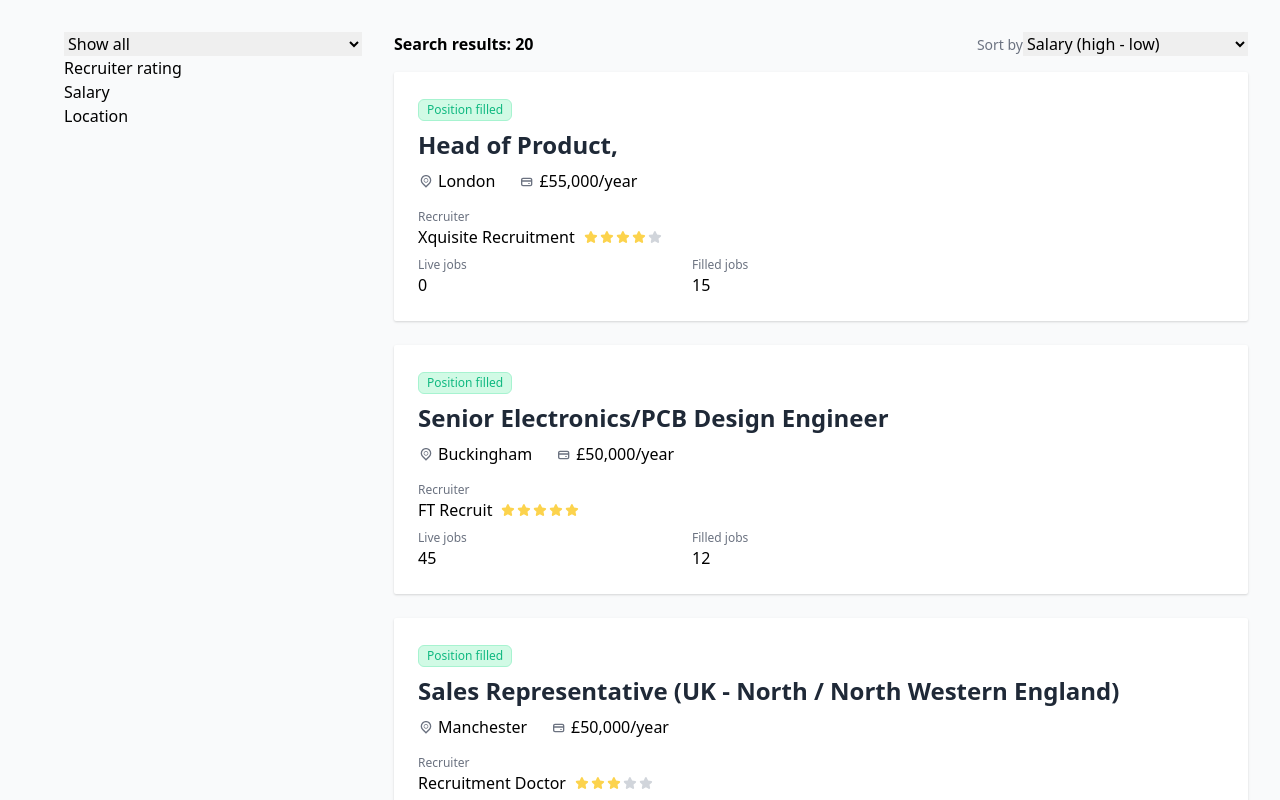
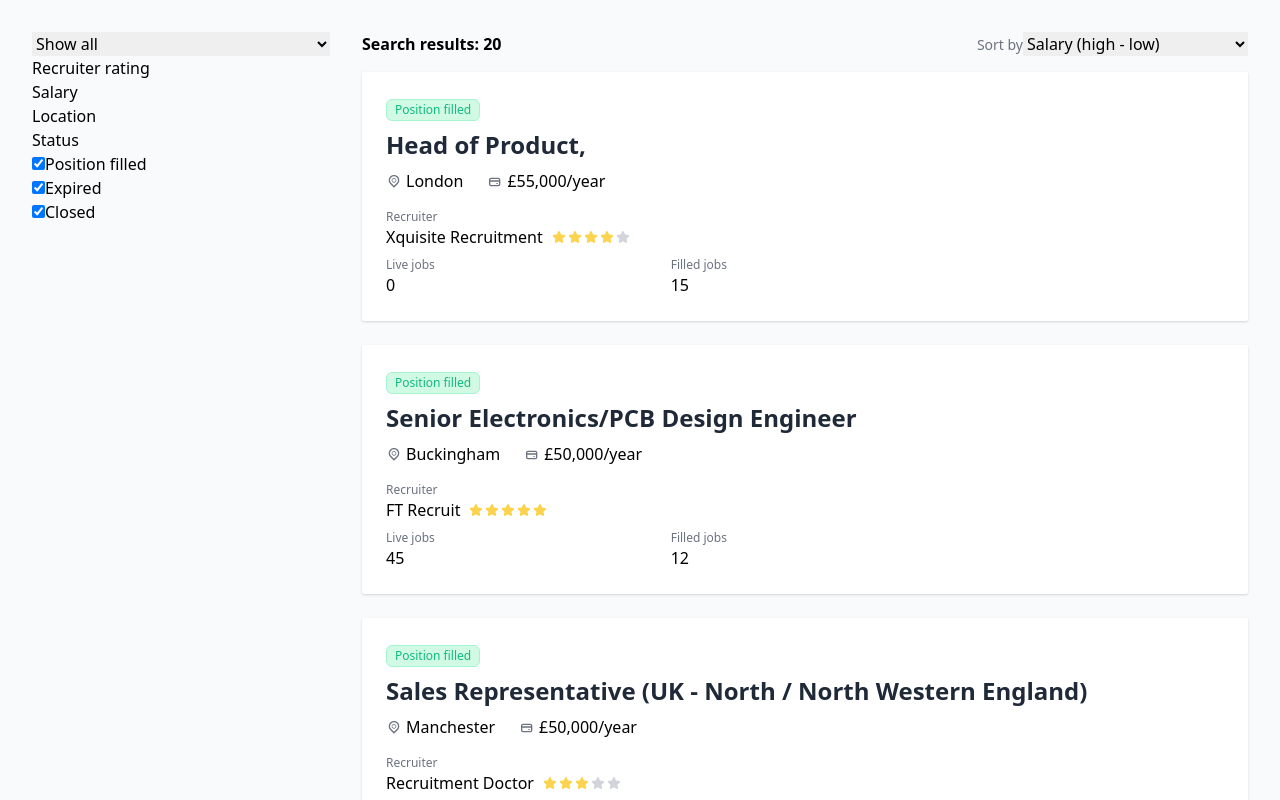
Before and after one commit to cstro/recruiter-job-list, a React (Create React App) app: page / in a window 1280 px wide. Shown: the top 800 px of the page. Built offline with nearby package versions, Linux system fonts and the light colour scheme.

Commit message:
Add status filter

```diff
--- a/src/App.js
+++ b/src/App.js
@@ -1,4 +1,5 @@
 import React, { useState } from "react"
+import PropTypes from "prop-types"
 import JobListItem from "./components/JobListItem"
 import matchedJobs from "./data/matched_jobs.json"
 
@@ -9,16 +10,45 @@ const rawJobs = Object.entries(matchedJobs.jobs).map(([key, value]) => ({
   key,
 }))
 
+function SelectableOption({ label, name, checked, onChange, value }) {
+  return (
+    <label htmlFor={name} className="block">
+      <input
+        id={name}
+        name={name}
+        value={value}
+        type="checkbox"
+        onChange={onChange}
+        checked={checked}
+      />
+      {label}
+    </label>
+  )
+}
+
+SelectableOption.propTypes = {
+  label: PropTypes.string.isRequired,
+  name: PropTypes.string.isRequired,
+  value: PropTypes.string.isRequired,
+  checked: PropTypes.bool.isRequired,
+  onChange: PropTypes.func.isRequired,
+}
+
 function App() {
   const [filter, setFilter] = useState("all")
   const [sortBy, setSortBy] = useState("salary-desc")
+  const [status, setStatus] = useState(["position_filled", "expired", "closed"])
 
   function getRecruiter(id) {
     return recruiters[id]
   }
 
   const jobs = rawJobs
-    .filter((job) => filter === "all" || parseInt(filter, 10) === job.placed_by)
+    .filter(
+      (job) =>
+        (filter === "all" || parseInt(filter, 10) === job.placed_by) &&
+        status.includes(job.status)
+    )
     .sort((job1, job2) => {
       if (sortBy === "salary-desc") {
         return job1.salary > job2.salary ? -1 : 1
@@ -28,15 +58,14 @@ function App() {
         return job1.salary > job2.salary ? 1 : -1
       }
 
+      const recruiter1 = getRecruiter(job1.placed_by)
+      const recruiter2 = getRecruiter(job2.placed_by)
+
       if (sortBy === "recruiter-desc") {
-        const recruiter1 = getRecruiter(job1.placed_by)
-        const recruiter2 = getRecruiter(job2.placed_by)
         return recruiter1.rating > recruiter2.rating ? -1 : 1
       }
 
       if (sortBy === "recruiter-asc") {
-        const recruiter1 = getRecruiter(job1.placed_by)
-        const recruiter2 = getRecruiter(job2.placed_by)
         return recruiter1.rating > recruiter2.rating ? 1 : -1
       }
 
@@ -45,10 +74,18 @@ function App() {
 
   const updateFilter = (event) => setFilter(event.target.value)
   const updateSortBy = (event) => setSortBy(event.target.value)
+  const handleStatusChange = (event) => {
+    const name = event.target.value
+    if (status.includes(name)) {
+      return setStatus(status.filter((s) => s !== name))
+    }
+
+    return setStatus([...status, name])
+  }
 
   return (
     <div className="flex p-8 bg-gray-50 min-h-screen">
-      <div className="px-8">
+      <div className="pr-8">
         <select selected={filter} onBlur={updateFilter} onChange={updateFilter}>
           <option value="all">Show all</option>
           {Object.entries(recruiters).map(([id, recruiter]) => (
@@ -61,6 +98,29 @@ function App() {
         <div>Recruiter rating</div>
         <div>Salary</div>
         <div>Location</div>
+        <div>Status</div>
+
+        <SelectableOption
+          label="Position filled"
+          name="position_filled"
+          value="position_filled"
+          checked={status.includes("position_filled")}
+          onChange={handleStatusChange}
+        />
+        <SelectableOption
+          label="Expired"
+          name="expired"
+          value="expired"
+          checked={status.includes("expired")}
+          onChange={handleStatusChange}
+        />
+        <SelectableOption
+          label="Closed"
+          name="closed"
+          value="closed"
+          checked={status.includes("closed")}
+          onChange={handleStatusChange}
+        />
       </div>
 
       <div className="flex-1">
```
